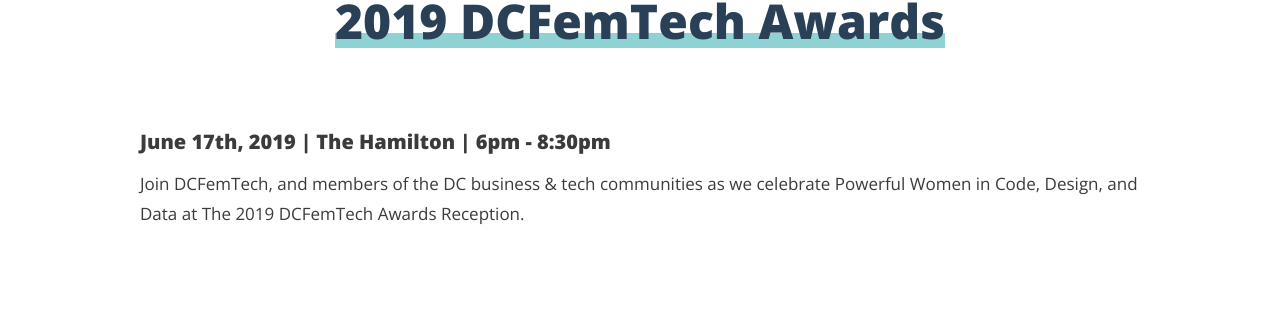
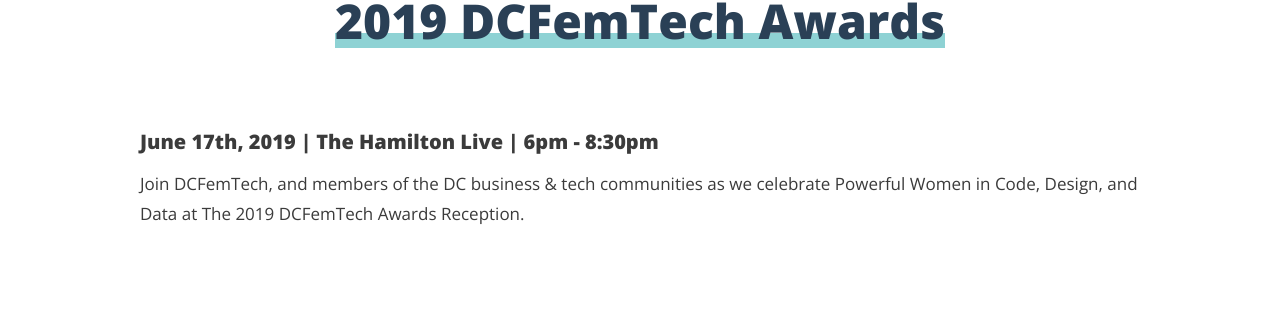
Before and after one commit to dcfemtech/dcfemtech.github.io, a Jekyll site: the page built from _events/awards-event-2019.md, in a window 1280 px wide. Shown: the part 104-414 px from the top of the page. Built offline with Jekyll 4.4.1, drawn with Linux system fonts in a browser that asks for light colours.

Commit message:
update hamilton live

```diff
--- a/_events/awards-event-2019.md
+++ b/_events/awards-event-2019.md
@@ -5,7 +5,7 @@
 eventDate:   2019-06-17
 categories: events
 datePretty: June 17th, 2019
-location: The Hamilton
+location: The Hamilton Live
 time: 6pm - 8:30pm
 registerLink:
 description: Join DCFemTech, and members of the DC business & tech communities as we celebrate Powerful Women in Code, Design, and Data at The 2019 DCFemTech Awards Reception.
--- a/awards.html
+++ b/awards.html
@@ -20,7 +20,7 @@
     <span class="l-hide-small"><h1>Celebrating Power Women&nbsp;in</h1>
     <h1><span class="main-headline">Code, Design & Data</span></h1></span>
     <span class="l-show-small"><h1>Celebrating Power Women in Code, Design & Data</h1></span>
-    <center><h3>June 17th, 2019 | The Hamilton | 6PM - 8:30PM</h3></center>
+    <center><h3>June 17th, 2019 | The Hamilton Live | 6PM - 8:30PM</h3></center>
     <br>
     <p class="main-intro">The DCFemTech Awards recognize Power Women in Code, Design, and Data based in the Washington, DC region. Nominated by their community, these women are working in the trenches of tech to help their company or organization achieve success, sometimes entirely behind the scenes. <a href="/awards-2019-media">Read the full media alert.</a></p>
     <p class="main-intro">Congratulations to the 2018 DCFemTech Award Recipients!</p>
```
